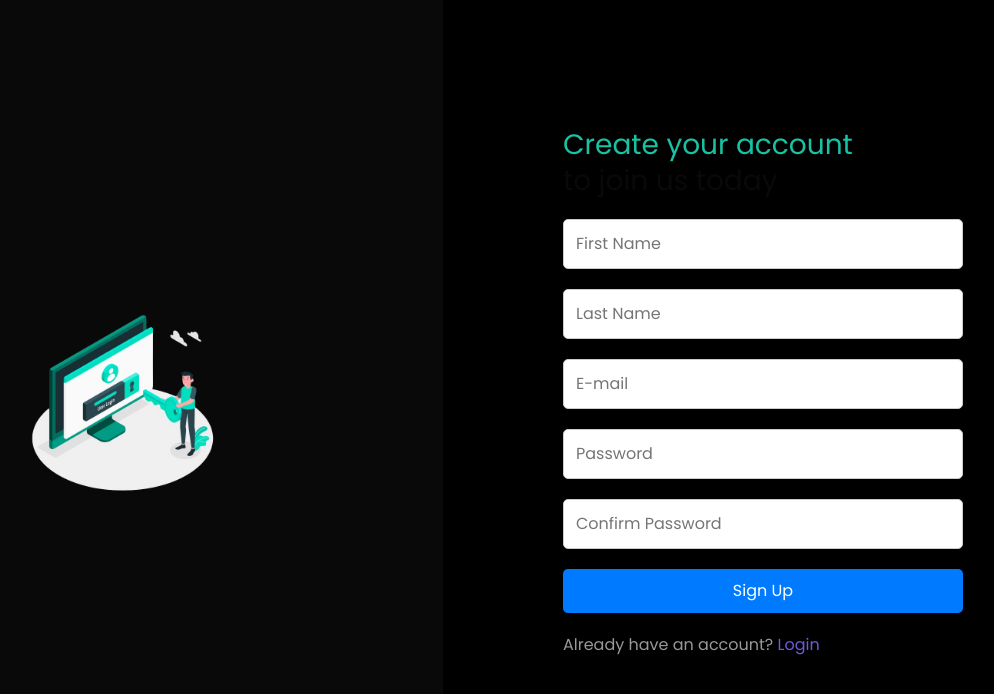
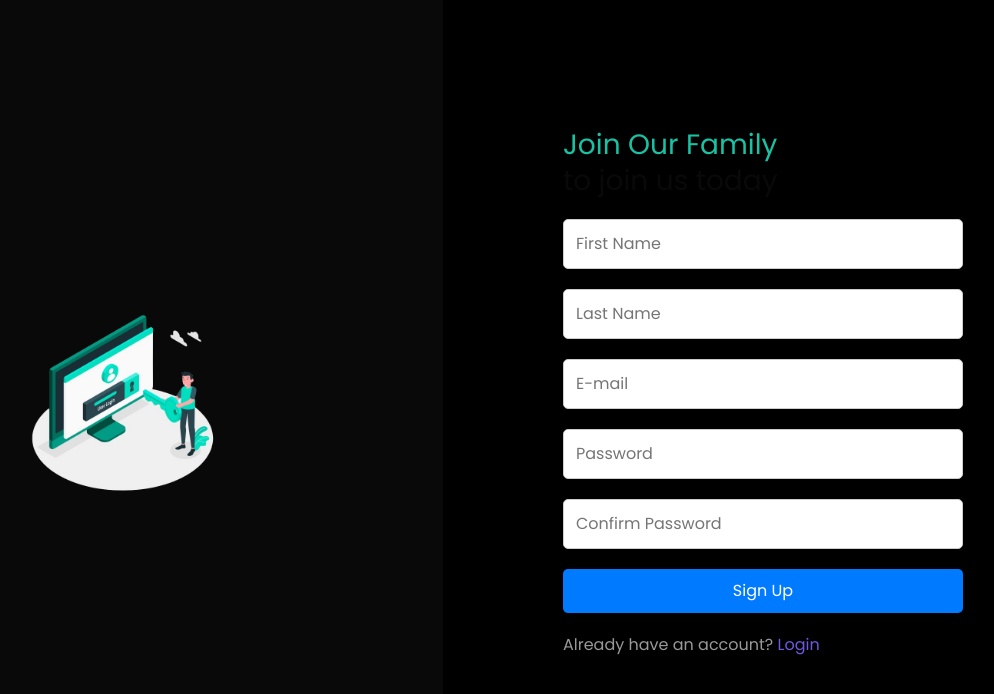
Before and after one commit to ebinberlin2/decorluxe-project, a React (Create React App) app in the folder furniture-frontend/: page /signup in a window 1280 px wide. Shown: the top 694 px of the page, without its empty margins (197-1191 px from the left). Built offline with nearby package versions, Linux system fonts and the light colour scheme.

Commit message:
basic heading

```diff
--- a/furniture-frontend/src/components/Login.js
+++ b/furniture-frontend/src/components/Login.js
@@ -71,7 +71,7 @@ function Login() {
       </div>
       <div className="right-section">
         <div className="form-container">
-          <h2>Decide faster <br /><span>so you can do more</span></h2>
+          <h2>Welcome Back! <br /><span>so you can do more</span></h2>
           <button className="google-login-button">
             <img src="https://img.icons8.com/color/16/000000/google-logo.png" alt="Google Logo" />
             Login with Google
--- a/furniture-frontend/src/components/Signup.js
+++ b/furniture-frontend/src/components/Signup.js
@@ -85,7 +85,7 @@ function Signup() {
         <div className="form-container">
           {step === 1 ? (
             <>
-              <h2>Create your account<br /><span>to join us today</span></h2>
+              <h2>Join Our Family<br /><span>to join us today</span></h2>
               <form className="signup-form" onSubmit={handleSubmit}>
                 <input
                   type="text"
```
